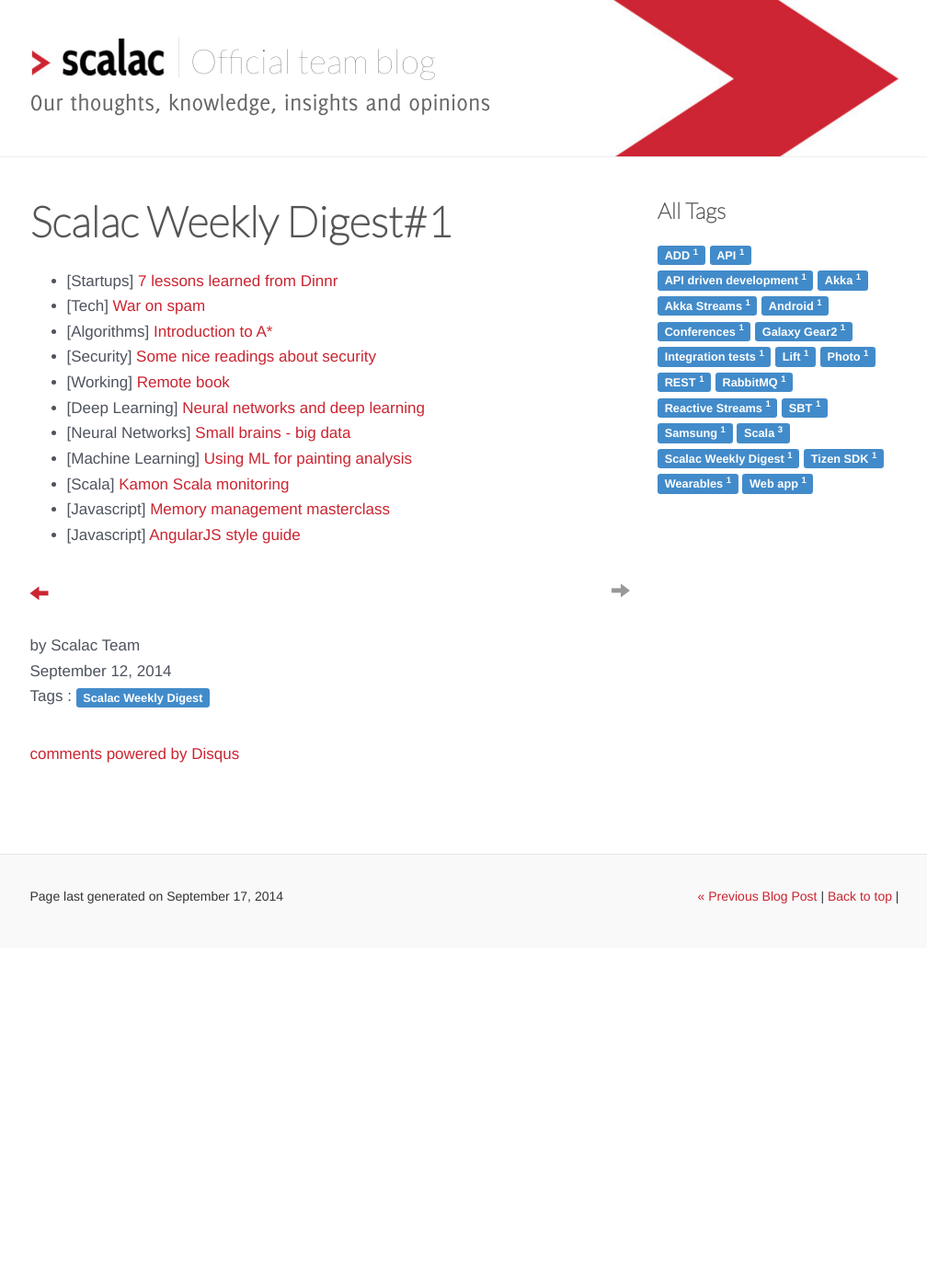
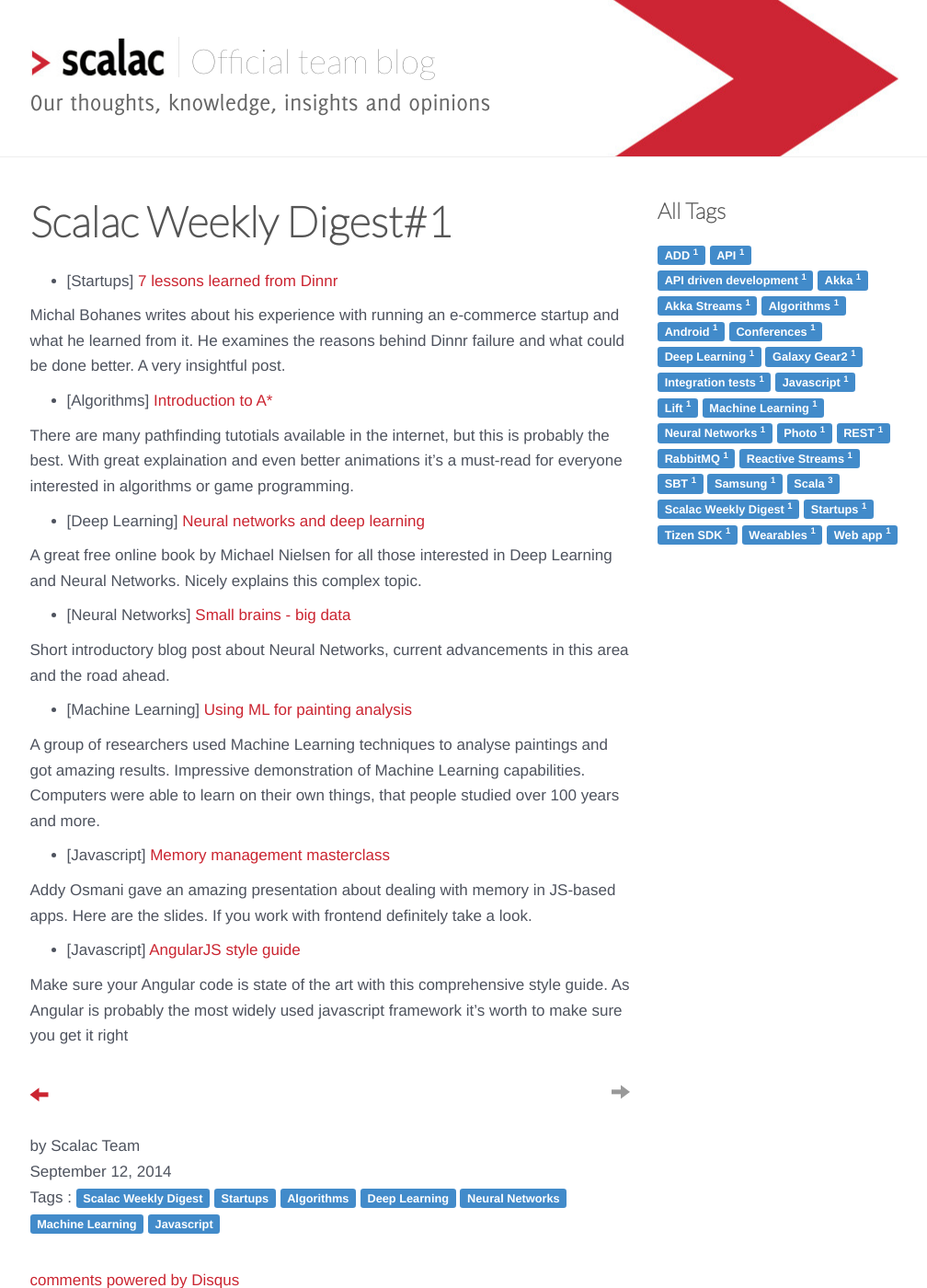
Before and after one commit to serafinmaciej/ScalaConsultants.github.io, a Jekyll site: the page built from _posts/2014-09-12-digest-1.markdown, in a window 1280 px wide and 1400 px high. Shown: the whole window at 92% size, without its empty margins (135-1143 px from the left). Built offline with Jekyll 4.4.1, drawn with Linux system fonts in a browser that asks for light colours; comment, search, counter and statistics services are not loaded.

Commit message:
Update 2014-09-12-digest-1.markdown

```diff
--- a/_posts/2014-09-12-digest-1.markdown
+++ b/_posts/2014-09-12-digest-1.markdown
@@ -8,16 +8,32 @@
 author: Scalac Team
 tags:
 - Scalac Weekly Digest
+- Startups
+- Algorithms
+- Deep Learning
+- Neural Networks
+- Machine Learning
+- Javascript
 ---
 
 * \[Startups\] [7 lessons learned from Dinnr](https://medium.com/@michalbohanes/seven-lessons-i-learned-from-the-failure-of-my-first-startup-dinnr-c166d1cfb8b8)
-* \[Tech\] [War on spam](https://moderncrypto.org/mail-archive/messaging/2014/000780.html)
+
+Michal Bohanes writes about his experience with running an e-commerce startup and what he learned from it. He examines the reasons behind Dinnr failure and what could be done better. A very insightful post.
 * \[Algorithms\] [Introduction to A*](http://www.redblobgames.com/pathfinding/a-star/introduction.html)
-* \[Security\] [Some nice readings about security](http://dfir.org/?q=node/8/)
-* \[Working\] [Remote book](https://37signals.com/remote/)
+
+There are many pathfinding tutotials available in the internet, but this is probably the best. With great explaination and even better animations it's a must-read for everyone interested in algorithms or game programming.
 * \[Deep Learning\] [Neural networks and deep learning](http://neuralnetworksanddeeplearning.com/index.html)
+
+A great free online book by Michael Nielsen for all those interested in Deep Learning and Neural Networks. Nicely explains this complex topic.
 * \[Neural Networks\] [Small brains - big data](http://radar.oreilly.com/2014/09/small-brains-big-data.html)
+
+Short introductory blog post about Neural Networks, current advancements in this area and the road ahead.
 * \[Machine Learning\] [Using ML for painting analysis](https://medium.com/the-physics-arxiv-blog/when-a-machine-learning-algorithm-studied-fine-art-paintings-it-saw-things-art-historians-had-never-b8e4e7bf7d3e)
-* \[Scala\] [Kamon Scala monitoring](http://kamon.io/)
+
+A group of researchers used Machine Learning techniques to analyse paintings and got amazing results. Impressive demonstration of Machine Learning capabilities. Computers were able to learn on their own things, that people studied over 100 years and more.
 * \[Javascript\] [Memory management masterclass](https://speakerdeck.com/addyosmani/javascript-memory-management-masterclass)
+
+Addy Osmani gave an amazing presentation about dealing with memory in JS-based apps. Here are the slides. If you work with frontend definitely take a look.
 * \[Javascript\] [AngularJS style guide](https://github.com/mgechev/angularjs-style-guide)
+
+Make sure your Angular code is state of the art with this comprehensive style guide. As Angular is probably the most widely used javascript framework it's worth to make sure you get it right
```
